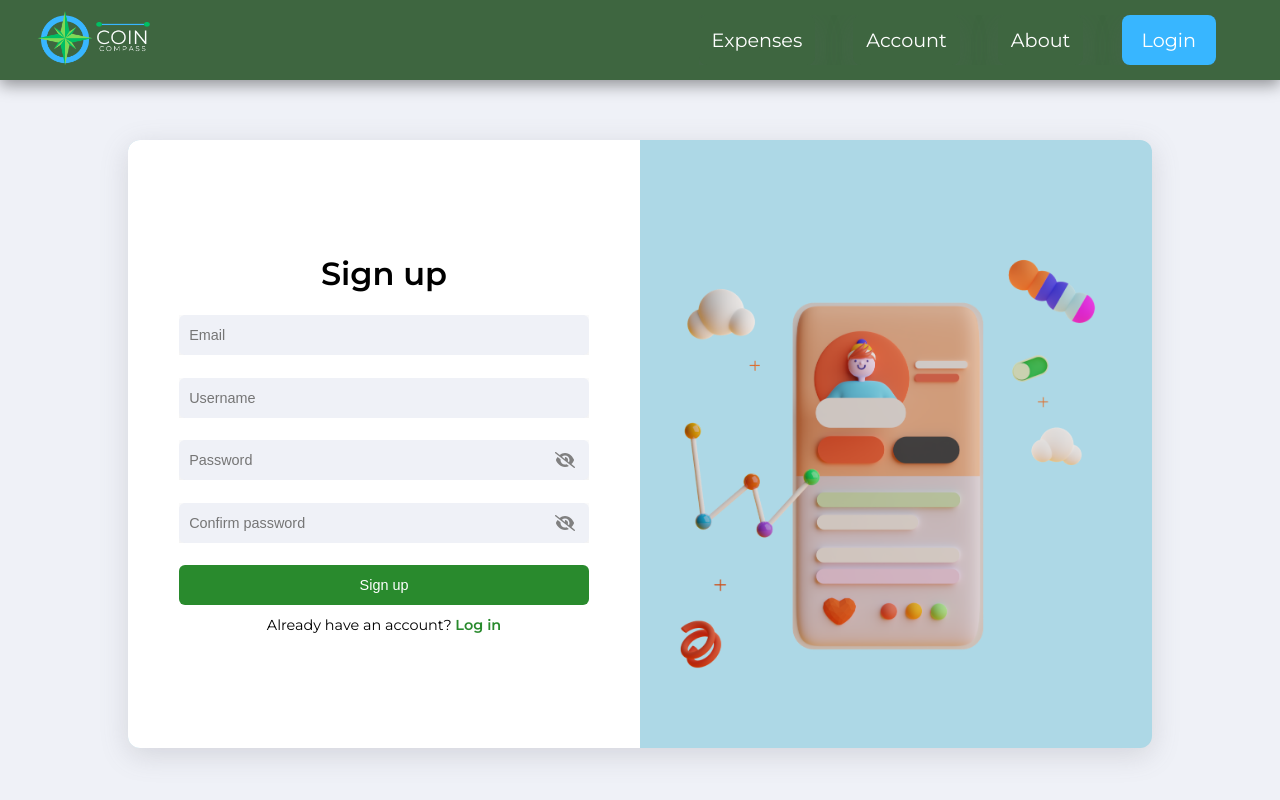
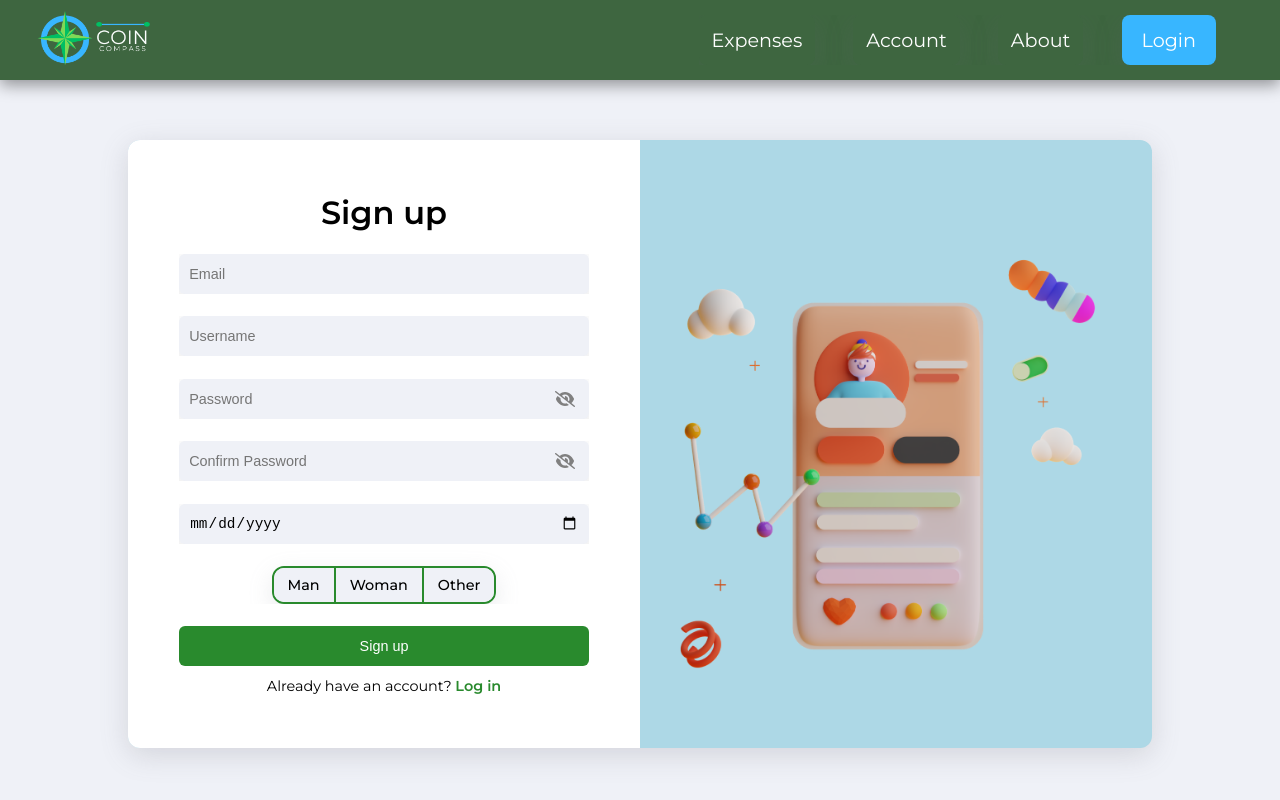
Before and after one commit to ITHS-Team8/CoinCompass, a Vue app: page /login in a window 1280 px wide. Both pictures are taken after a click on the element "Signup". Shown: the top 800 px of the page. Built offline with nearby package versions, Linux system fonts and the light colour scheme; no server answers.

Commit message:
refactor: moved signup function to database.ts.

```diff
--- a/src/components/SignupComponent.vue
+++ b/src/components/SignupComponent.vue
@@ -1,7 +1,7 @@
 <script setup lang="ts">
 import { ref } from "vue";
 import { useLoginStore } from "../stores/LoginStore";
-import { getAuth, createUserWithEmailAndPassword, updateProfile, sendEmailVerification } from "firebase/auth";
+import { signUpUser } from "@/firebase/database";
 const loginStore = useLoginStore();
 const passwordType = ref("password");
 
@@ -9,30 +9,13 @@ const changeForm = () => {
   loginStore.activeForm = "login";
 };
 
-const auth = getAuth();
 const userEmail = ref("");
 const userUsername = ref("");
 const userPassword = ref("");
 const userPasswordConfirm = ref("");
+const userBirthday = ref(new Date);
+const userGender = ref("");
 
-const handleSignUp = async () => {
-  if (userPassword.value !== userPasswordConfirm.value) {
-    alert("Passwords do not match");
-    return;
-  }
-  else {
-    try {
-      const userCredential = await createUserWithEmailAndPassword(auth, userEmail.value, userPassword.value);
-      await updateProfile(userCredential.user, {
-        displayName: userUsername.value,
-      });
-      await sendEmailVerification(userCredential.user);
-    }
-    catch (error) {
-      console.log(error);
-    }
-  }
-}
 
 </script>
 
@@ -41,7 +24,7 @@ const handleSignUp = async () => {
       <div class="form-content">
           <h2>Sign up</h2>
 
-      <form>
+          <form action="#">
               <div class="field-container input-field">
                   <input
                       type="text"
@@ -91,7 +74,7 @@ const handleSignUp = async () => {
               <div class="field-container input-field">
                   <input
                       :type="passwordType"
-            placeholder="Confirm password"
+                      placeholder="Confirm Password"
                       name="password"
                       required
                       class="password"
@@ -112,14 +95,62 @@ const handleSignUp = async () => {
                       />
                   </svg>
               </div>
+
+              <div class="field-container input-field">
+                  <input
+                      type="date"
+                      placeholder="yyyy-mm-dd"
+                      name="birthday"
+                      required
+                      class="input"
+                      v-model="userBirthday"
+                  />
+              </div>
+
+              <div class="radios-container">
+                  <div class="radio-container">
+                      <input
+                          type="radio"
+                          name="gender"
+                          id="man"
+                          value="man"
+                          required
+                          class="radio-input"
+                          v-model="userGender"
+                      />
+                      <label for="man" class="radio-label">Man</label>
+                      <input
+                          type="radio"
+                          name="gender"
+                          id="woman"
+                          value="woman"
+                          class="radio-input"
+                          v-model="userGender"
+                      />
+                      <label for="woman" class="radio-label">Woman</label>
+
+                      <input
+                          type="radio"
+                          name="gender"
+                          id="other"
+                          value="other"
+                          class="radio-input"
+                          v-model="userGender"
+                      />
+                      <label for="other" class="radio-label">Other</label>
+                  </div>
+              </div>
+
               <div class="field-container button-field">
-          <button type="button" @click="handleSignUp">Sign up</button>
+                  <button type="button" @click="signUpUser(userEmail, userUsername, 'Anders', 'Andersson', userBirthday, userGender, userPassword, userPasswordConfirm)">Sign up</button>
               </div>
 
               <div class="form-link">
                   <span
                       >Already have an account?
-            <span class="signup-link" @click="changeForm">Log in</span></span
+                      <span class="signup-link" @click="changeForm"
+                          >Log in</span
+                      ></span
                   >
               </div>
           </form>
```
Lines whose indentation alone changed are shown as unchanged.
